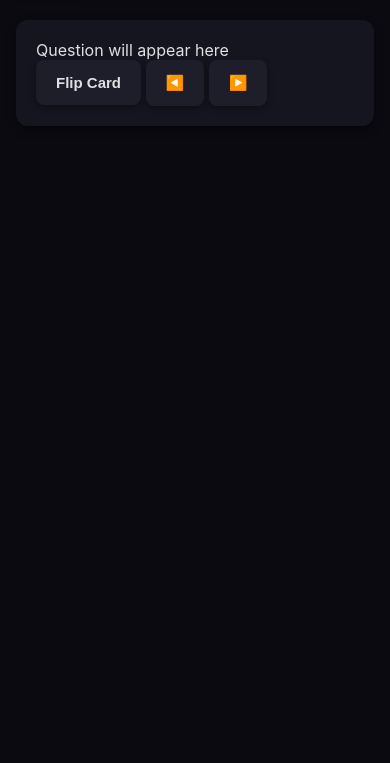
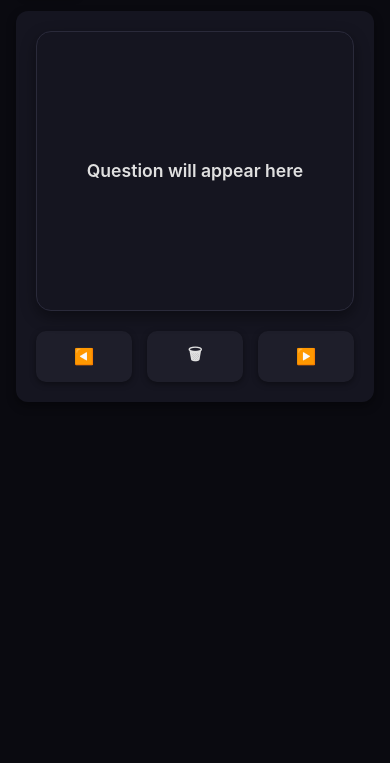
Before and after one commit to danielbakrr/tabby-assistant-2.0, a browser extension: page html/flashcardReview.html in a window 390 px wide. Shown: the part 81-844 px from the top of the page. Drawn offline with Linux system fonts and the light colour scheme.

Commit message:
flashcard animation and styling

```diff
--- a/css/sidepanel.css
+++ b/css/sidepanel.css
@@ -333,3 +333,108 @@ button:active {
     background-color: var(--button-hover);
     transform: translateY(-1px);
 }
+
+/*-----------------------------------flashcard review--------------------------------------*/
+#reviewArea {
+    display: flex;
+    flex-direction: column;
+    align-items: center;
+    gap: 20px;
+    margin-top: 20px;
+}
+
+.flashcard {
+    width: 400px;
+    height: 320px;
+    perspective: 1000px;
+}
+
+.flashcard-inner {
+    position: relative;
+    width: 100%;
+    height: 100%;
+    transition: transform 0.6s ease;
+    transform-style: preserve-3d;
+    cursor: pointer;
+    border-radius: 15px;
+    box-shadow: 0 6px 15px var(--shadow);
+}
+
+.flashcard.is-flipped .flashcard-inner {
+    transform: rotateY(180deg);
+}
+
+.flashcard-front,
+.flashcard-back {
+    position: absolute;
+    width: 100%;
+    height: 100%;
+    border-radius: 15px;
+    backface-visibility: hidden;
+    display: flex;
+    align-items: center;
+    justify-content: center;
+    padding: 20px;
+    text-align: center;
+    font-size: 1.3rem;
+    font-weight: 600;
+    transition: background 0.3s ease, color 0.3s ease;
+}
+
+.flashcard-front {
+    background: var(--section-bg);
+    color: var(--text);
+    border: 1px solid var(--border);
+}
+
+.flashcard-back {
+    background: var(--accent);
+    color: white;
+    transform: rotateY(180deg);
+}
+
+.nav-buttons {
+    display: flex;
+    gap: 15px;
+    width: 100%;
+}
+
+.nav-buttons button {
+    flex: 1;
+    padding: 12px 0;
+    border-radius: 10px;
+    border: none;
+    font-weight: 600;
+    font-size: 1rem;
+    cursor: pointer;
+    transition: all 0.2s ease;
+    background: var(--button-bg);
+    color: var(--text);
+    box-shadow: 0 2px 6px var(--shadow);
+}
+
+.nav-buttons button:hover {
+    background: var(--button-hover);
+    transform: translateY(-2px);
+    box-shadow: 0 4px 10px var(--shadow);
+}
+
+.nav-buttons button:active {
+    transform: translateY(0);
+    box-shadow: 0 2px 6px var(--shadow);
+}
+
+#question, #answer {
+    word-wrap: break-word;
+    line-height: 1.5;
+}
+
+@media (max-width: 500px) {
+    .flashcard {
+        width: 100%;
+        height: 280px;
+    }
+    #question, #answer {
+        font-size: 1.1rem;
+    }
+}
--- a/html/flashcardReview.html
+++ b/html/flashcardReview.html
@@ -13,15 +13,25 @@
         <h1 id="deckName"></h1>
     </header>
     <main>
-        <section id="reviewArea">
-            <div id="flashcard" class="flashcard">
-                <p id="question">Question will appear here</p>
-                <p id="answer" style="display:none;">Answer will appear here</p>
+    <section id="reviewArea">
+        <div class="flashcard" id="flashcard">
+            <div class="flashcard-inner">
+                <div class="flashcard-front">
+                    <p id="question">Question will appear here</p>
+                </div>
+                <div class="flashcard-back">
+                    <p id="answer">Answer will appear here</p>
+                </div>
             </div>
-            <button id="flipBtn">Flip Card</button>
+        </div>
+
+        <div class="nav-buttons">
             <button id="prevBtn">◀️</button>
+            <button id="deleteBtn">🗑</button>
             <button id="nextBtn">▶️</button>
-        </section>
+        </div>
+    </section>
     </main>
+
 </body>
 </html>
--- a/js/flashcard.js
+++ b/js/flashcard.js
@@ -99,29 +99,29 @@ window.addEventListener("DOMContentLoaded", () => {
 });
 
 //--------------------------------------Flashcard Review------------------------------------//
-
-let currentDeckIndex = null
-let currentCardIndex = 0
+let currentDeckIndex = null;
+let currentCardIndex = 0;
 
 function showCard() {
+    const flashcard = document.getElementById("flashcard");
     if (!decks[currentDeckIndex]) return;
+
     const card = decks[currentDeckIndex].flashcards[currentCardIndex];
-    if (!card) return;
+    if (!card) {
+        document.getElementById("question").textContent = "No more flashcards!";
+        document.getElementById("answer").textContent = "";
+        flashcard.classList.remove("is-flipped");
+        return;
+    }
 
     document.getElementById("question").textContent = card.question;
-    const answerEl = document.getElementById("answer");
-    answerEl.textContent = card.answer;
-    answerEl.style.display = "none";
+    document.getElementById("answer").textContent = card.answer;
+
+    flashcard.classList.remove("is-flipped");
 }
 
 document.addEventListener("DOMContentLoaded", async () => {
     document.getElementById("backButton").addEventListener("click", () => window.history.back());
-
-    if (decks[currentDeckIndex]) {
-        document.getElementById("deckName").textContent = decks[currentDeckIndex].name;
-    } else {
-        document.getElementById("deckName").textContent = "Unknown Deck";
-    }
 
     const storageData = await chrome.storage.local.get(["decks", "currentDeckIndex"]);
     decks = storageData.decks || [];
@@ -132,11 +132,14 @@ document.addEventListener("DOMContentLoaded", async () => {
         return;
     }
 
+    document.getElementById("deckName").textContent = decks[currentDeckIndex].name;
+
     showCard();
 
-    document.getElementById("flipBtn").addEventListener("click", () => {
-        const answerEl = document.getElementById("answer");
-        answerEl.style.display = answerEl.style.display === "none" ? "block" : "none";
+    const flashcard = document.getElementById("flashcard");
+
+    flashcard.addEventListener("click", () => {
+        flashcard.classList.toggle("is-flipped");
     });
 
     document.getElementById("nextBtn").addEventListener("click", () => {
@@ -152,4 +155,25 @@ document.addEventListener("DOMContentLoaded", async () => {
             showCard();
         }
     });
+
+    document.getElementById("deleteBtn").addEventListener("click", async () => {
+        const confirmDelete = confirm("Delete this flashcard?");
+        if (!confirmDelete) return;
+
+        decks[currentDeckIndex].flashcards.splice(currentCardIndex, 1);
+
+        if (currentCardIndex >= decks[currentDeckIndex].flashcards.length) {
+            currentCardIndex = Math.max(0, decks[currentDeckIndex].flashcards.length - 1);
+        }
+
+        await chrome.storage.local.set({ decks });
+
+        if (decks[currentDeckIndex].flashcards.length === 0) {
+            alert("All flashcards deleted!");
+            window.history.back();
+            return;
+        }
+
+        showCard();
+    });
 });
```
